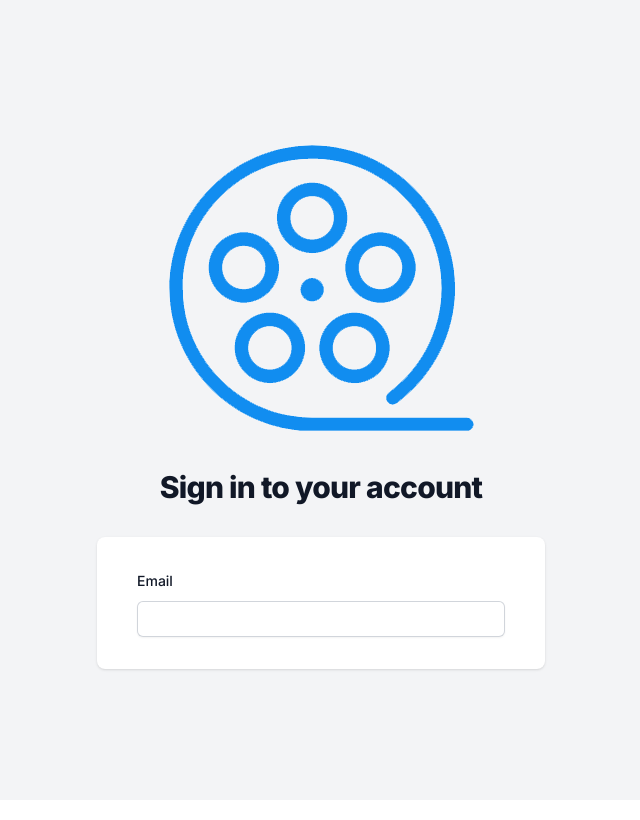
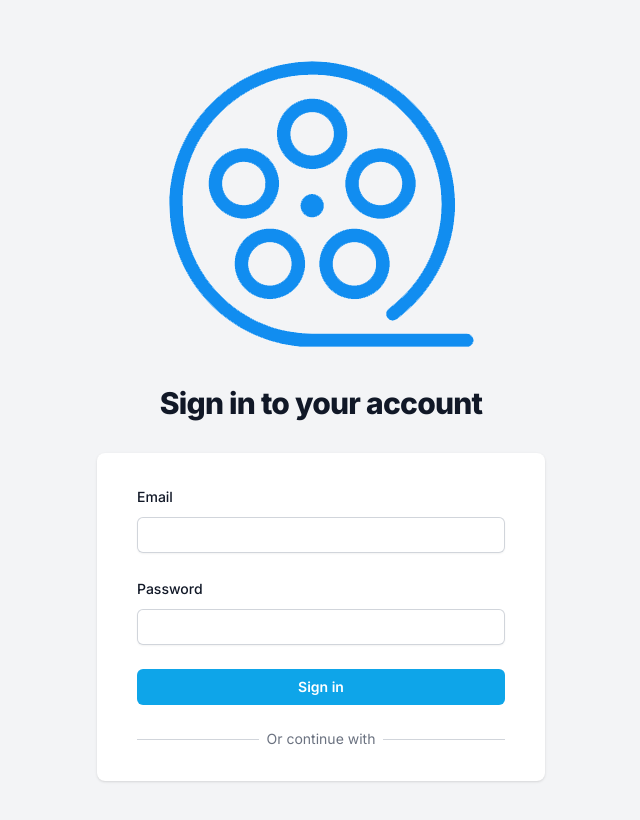
Before and after one commit to OpTi9/CineChat, a Next.js app: page / in a window 1280 px wide. Shown: the top 820 px of the page, without its empty margins (319-959 px from the left). Built offline with nearby package versions, Linux system fonts and the light colour scheme.

Commit message:
working on auth page

```diff
--- a/app/(site)/components/AuthForm.tsx
+++ b/app/(site)/components/AuthForm.tsx
@@ -3,6 +3,7 @@
 import {useCallback, useState} from "react";
 import {FieldValues, SubmitHandler, useForm} from "react-hook-form";
 import Input from "@/app/components/inputs/Input";
+import Button from "@/app/components/Button";
 
 type Variant = 'login' | 'register';
 
@@ -54,13 +55,50 @@ const AuthForm = () => {
                     className='space-y-6'
                     onSubmit={handleSubmit(onSubmit)}
                 >
+                    {variant === 'register' && (
+                        <Input
+                            errors={errors}
+                            label="Name"
+                            register={register}
+                            id='name'
+                        />
+                    )}
                     <Input
                         errors={errors}
                         label="Email"
                         register={register}
+                        type="email"
                         id='email'
                     />
+                    <Input
+                        errors={errors}
+                        type="password"
+                        label="Password"
+                        register={register}
+                        id='password'
+                    />
+                    <div>
+                        <Button
+                            disabled={isLoading}
+                            fullWidth
+                            type='submit'
+                        >
+                            {variant === 'login' ? 'Sign in' : 'Register'}
+                        </Button>
+                    </div>
                 </form>
+                <div className='mt-6'>
+                    <div className='relative'>
+                        <div className='absolute inset-0 flex items-center'>
+                            <div className="w-full border-t border-gray-300"/>
+                        </div>
+                        <div className="relative flex justify-center text-sm leading-5 px-2">
+                            <span className="bg-white px-2 text-gray-500">
+                                Or continue with
+                            </span>
+                        </div>
+                    </div>
+                </div>
             </div>
         </div>
     );
--- /dev/null
+++ b/app/components/Button.tsx
@@ -0,0 +1,54 @@
+'use client';
+
+import clsx from "clsx";
+import React from "react";
+
+interface ButtonProps {
+    type?: 'button' | 'submit' | 'reset' | undefined;
+    fullWidth?: boolean;
+    children?: React.ReactNode;
+    onclick?: () => void;
+    secondary?: boolean;
+    danger?: boolean;
+    disabled?: boolean;
+}
+
+const Button: React.FC<ButtonProps> = ({
+    danger,
+    secondary,
+    fullWidth,
+    children,
+    onclick,
+    disabled,
+    type
+}) => {
+    return (
+        <button
+            onClick={onclick}
+            type={type}
+            disabled={disabled}
+            className={clsx(`
+               flex
+               justify-center
+               rounded-md
+               px-3
+               py-2
+               text-sm
+               font-semibold
+               focus-visible:outline
+               focus-visible:outline-2
+               focus-visible:outline-offset-2
+            `,
+                disabled && 'cursor-default opacity-50',
+                fullWidth && 'w-full',
+                secondary ? 'bg-gray-900' : 'text-white',
+                danger && 'bg-rose-500 hover:bg-rose-600 focus-visible:outline-rose-600',
+                !secondary && !danger && 'bg-sky-500 hover:bg-sky-600 focus-visible:outline-sky-600'
+            )}
+        >
+            {children}
+        </button>
+    );
+}
+
+export default Button;
```
